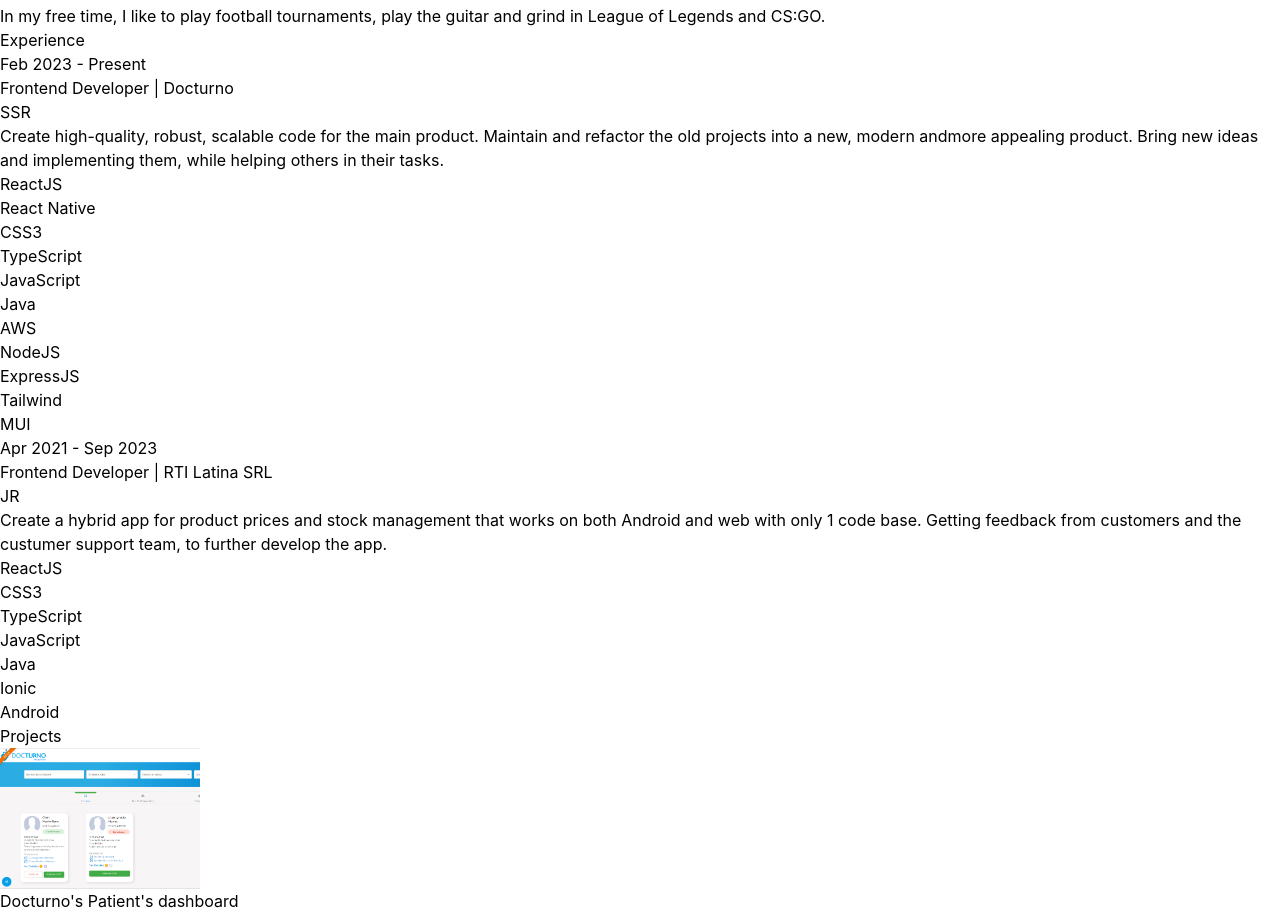
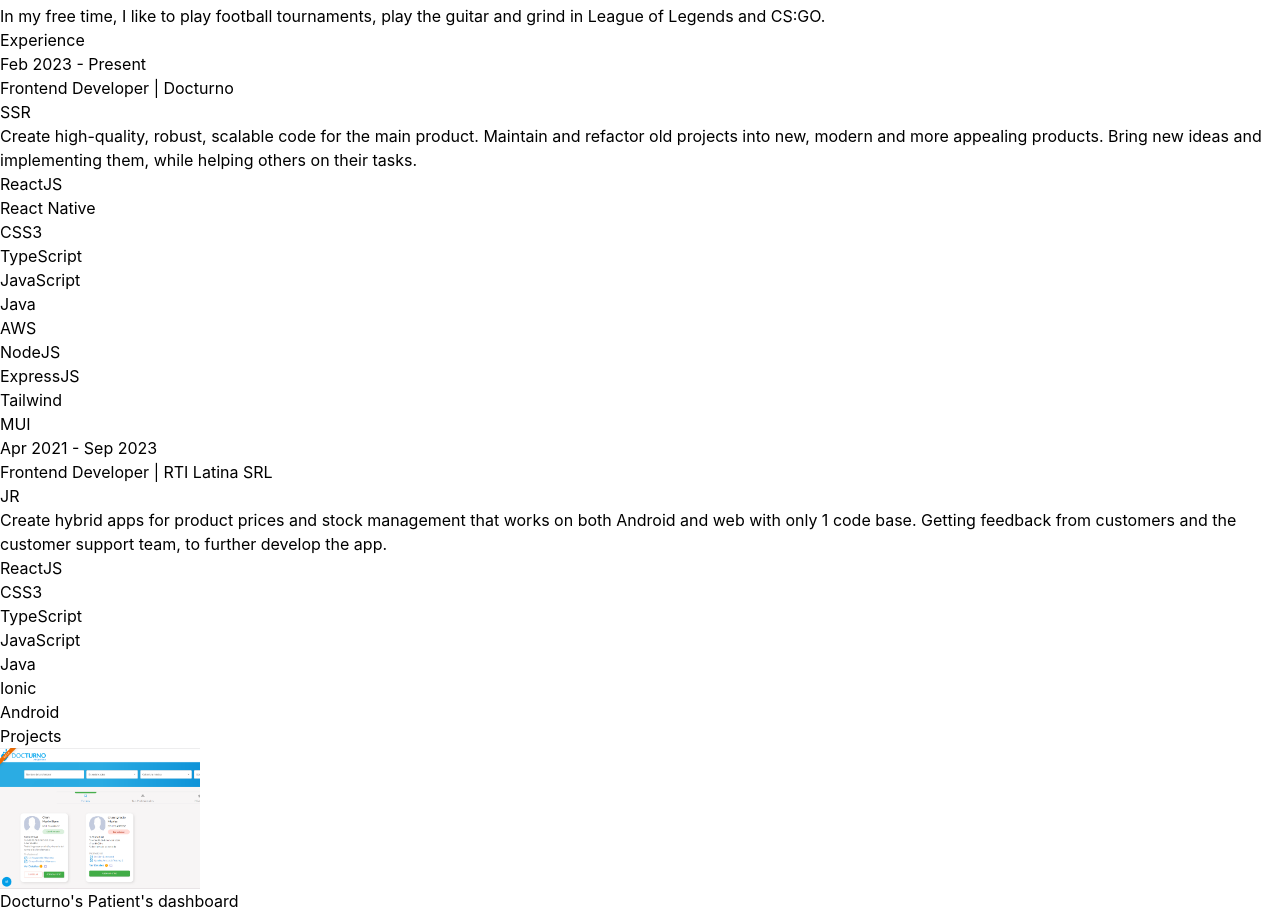
Before and after one commit to MChan818/portfolio, a React (Vite) app: page / in a window 1280 px wide. Shown: the part 2868-3785 px from the top of the page. Built offline with nearby package versions, Linux system fonts and the light colour scheme; a web font is replaced by a local one.

Commit message:
Fix: Typos in Job description

```diff
--- a/src/components/Job/JobList.ts
+++ b/src/components/Job/JobList.ts
@@ -14,7 +14,7 @@
 		title: "Frontend Developer | Docturno",
 		seniority: "SSR",
 		description:
-			"Create high-quality, robust, scalable code for the main product. Maintain and refactor the old projects into a new, modern andmore appealing product. Bring new ideas and implementing them, while helping others in their tasks.",
+			"Create high-quality, robust, scalable code for the main product. Maintain and refactor old projects into new, modern and more appealing products. Bring new ideas and implementing them, while helping others on their tasks.",
 		website: "https://www.docturno.com",
 		start: "Feb 2023",
 		end: "Present",
@@ -36,7 +36,7 @@
 		title: "Frontend Developer | RTI Latina SRL",
 		seniority: "JR",
 		description:
-			"Create a hybrid app for product prices and stock management that works on both Android and web with only 1 code base. Getting feedback from customers and the custumer support team, to further develop the app.",
+			"Create hybrid apps for product prices and stock management that works on both Android and web with only 1 code base. Getting feedback from customers and the customer support team, to further develop the app.",
 		website: "https://rtitec.com.ar/",
 		start: "Apr 2021",
 		end: "Sep 2023",
```
